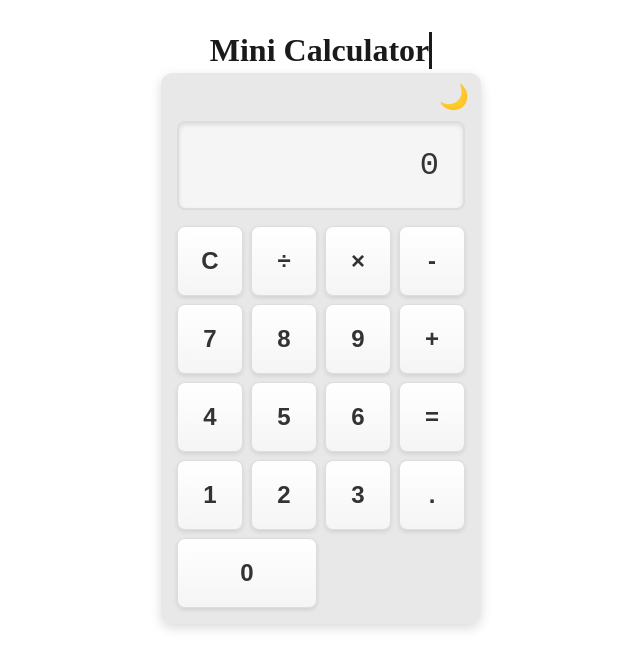
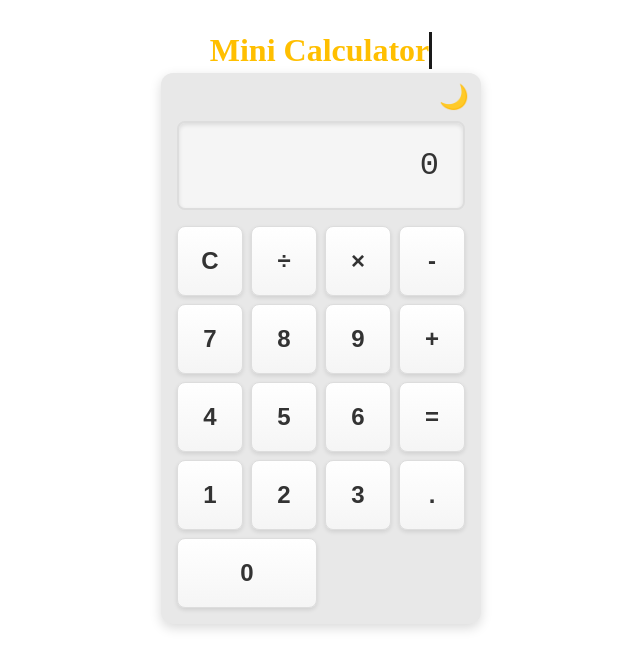
Before and after one commit to niigyanchristian/eunomia-mini-calculator, a React (Vite) app: page / in a window 1280 px wide. Shown: the top 668 px of the page, without its empty margins (319-959 px from the left). Built offline with nearby package versions, Linux system fonts and the light colour scheme; the HTML template or start-up script is replaced by a standard one.

Commit message:
feat: Add color animation to Mini Calculator title
Task [1] (modify)

```diff
--- a/src/App.css
+++ b/src/App.css
@@ -106,8 +106,28 @@ body {
   }
 }
 
+@keyframes colorAnimation {
+  0% {
+    color: #ff4444;
+  }
+  20% {
+    color: #ff7700;
+  }
+  40% {
+    color: #ffcc00;
+  }
+  60% {
+    color: #0099ff;
+  }
+  80% {
+    color: #9933ff;
+  }
+  100% {
+    color: #ff4444;
+  }
+}
+
 h1 {
-  color: var(--app-text) !important;
   transition: color 0.3s ease;
   font-weight: 600;
   opacity: 1 !important;
@@ -115,7 +135,7 @@ h1 {
   white-space: nowrap;
   border-right: 3px solid var(--app-text);
   max-width: 0;
-  animation: typewriter 1.5s steps(15) forwards, blinkCursor 0.75s step-end infinite;
+  animation: typewriter 1.5s steps(15) forwards, blinkCursor 0.75s step-end infinite, colorAnimation 4s linear infinite;
   display: inline-block;
   margin: 0 auto;
 }
```
Also changed, not shown: .eunomia/prd-images/09b65fb164f0/8d9786c3.png (added), .eunomia/tasks.json.
